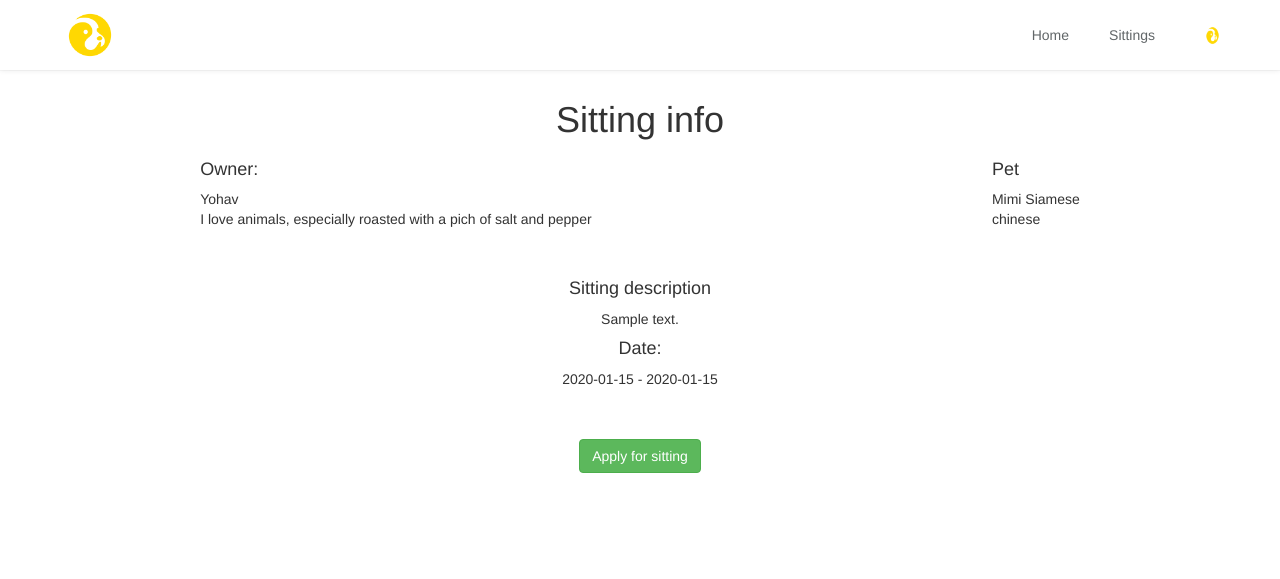
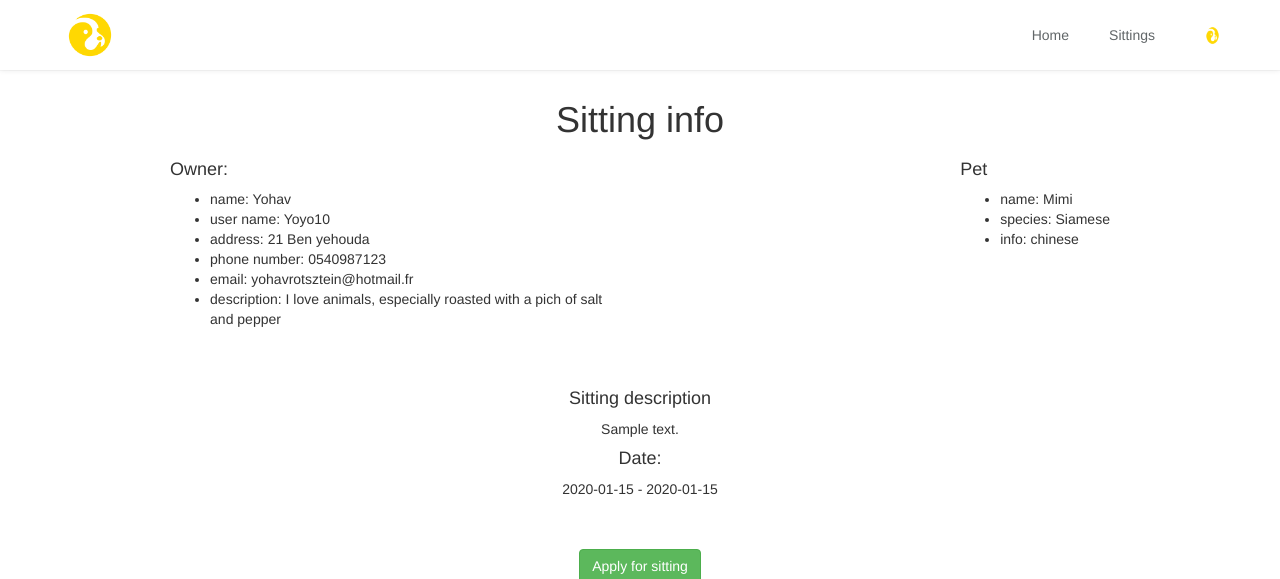
Before and after one commit to EliyaNetanel/airbnb_pet_sitting, a Rails app: page /sittings/1 in a window 1280 px wide. Shown: the top 579 px of the page. Run offline with Rails 7, Linux system fonts and the light colour scheme; a user stored in the database is signed in; data comes from the database, SQL or seed files in the repository; tables that the repository leaves empty hold one stand-in row (values such as "Sample post"); style sheets or scripts are compiled from the project's sources; parts of the project's set-up code (start-up, migrations or seed data) failed here and were passed over; some libraries are stand-ins or nearby versions.

Commit message:
made list for siting info

```diff
--- a/app/assets/stylesheets/pages/_show.scss
+++ b/app/assets/stylesheets/pages/_show.scss
@@ -5,6 +5,9 @@ body {
   display: flex;
   justify-content: space-around;
   align: center;
+  .owner {
+    width: 450px;
+  }
 }
 .sitting-description {
   margin-top: 50px;
--- a/app/views/sittings/show.html.erb
+++ b/app/views/sittings/show.html.erb
@@ -8,15 +8,22 @@
   <div class="owner-and-pet">
     <div class="owner">
       <h4>Owner:</h4>
-      <div class="owner name">
-        <%= @owner.name %>
-      </div>
       <div class="owner-image">
         <%#= image_tag %>
       </div>
-      <div class="owner-info">
+      <div class="owner-name">
+        <ul>
+          <li>name: <%= @owner.name %></li>
+          <li>user name: <%= @owner.user_name %></li>
+          <li>address: <%= @owner.address %></li>
+          <li>phone number: <%= @owner.phone_number %></li>
+          <li>email: <%= @owner.email %></li>
+          <li>description: <%= @owner.description %></li>
+        </ul>
+      </div>
+     <!--  <div class="owner-info">
         <%= @owner.description %>
-      </div>
+      </div> -->
     </div>
     <% @pets.each do |pet| %>
       <div class="pets">
@@ -25,14 +32,19 @@
         <% else %>
           <h4>Pets</h4>
         <% end %>
-        <div class="pet name">
-          <%= pet.name %>
+<!--         <div class="pet-name">
+          <%#= pet.name %>
+        </div>
+        <div class="pet-species">
           <%= pet.species %>
-
-        </div>
+        </div> -->
         <div class="pet-image"></div>
         <div class="pet-info">
-          <%= pet.info %>
+          <ul>
+          <li>name: <%= pet.name %></li>
+          <li>species: <%= pet.species %></li>
+          <li>info: <%= pet.info %></li>
+          <%#= pet.info %>
         </div>
       </div>
     <% end %>
```
